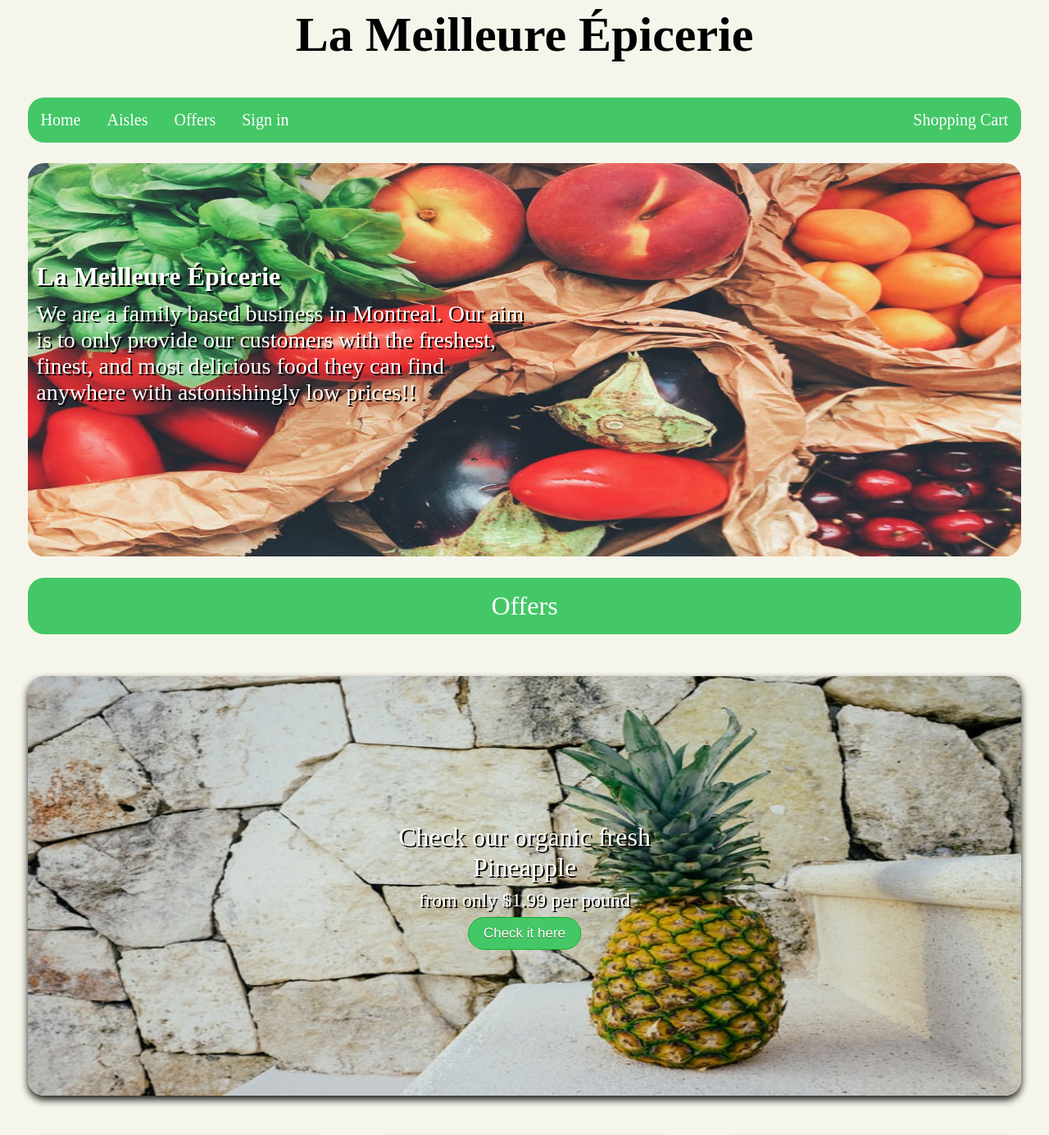
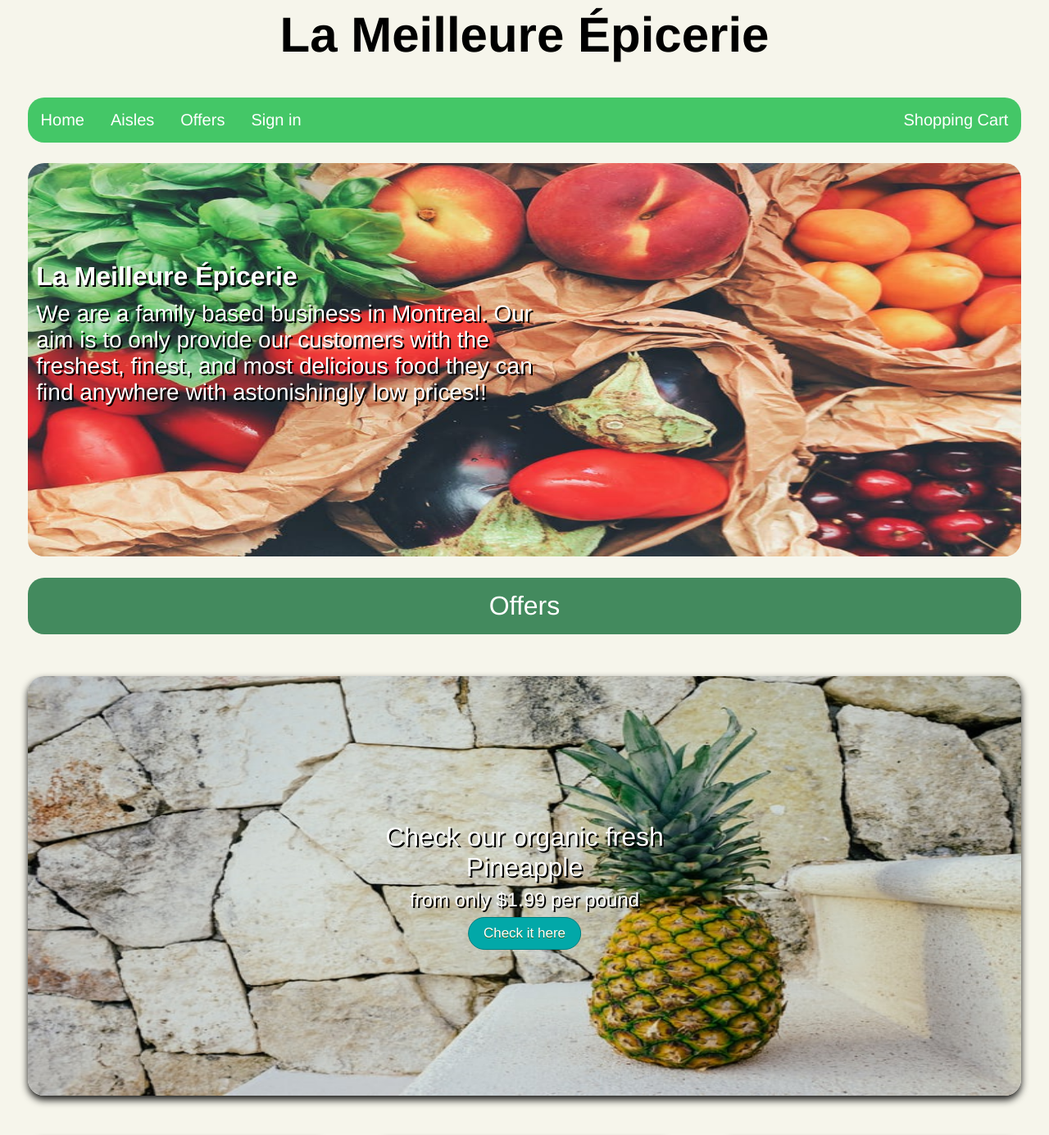
Before and after one commit to Adamo-O/Grocery-Store-Website, a PHP site: page /HTML/index.html in a window 1280 px wide. Shown: the top 1385 px of the page at 82% size. Run offline with PHP 8.4, Linux system fonts and the light colour scheme.

Commit message:
Fixed the nav-bar and changed the colours

```diff
--- a/CSS/style.css
+++ b/CSS/style.css
@@ -1,5 +1,6 @@
 body {
     background-color: #F6F5EB;
+    font-family: Helvetica, sans-serif;
 }
 
 /*Header*/
@@ -91,7 +92,7 @@ body {
 /*Offers Section*/
 
 .section-title {
-    background-color: #44c767;
+    background-color: #438a5e;
     border-radius: 20px;
     color: #ffffff;
     padding: 1rem 1.5rem;
@@ -150,9 +151,9 @@ normally */
 }
 
 .check {
-    background-color:#44c767;
+    background-color:#02a8a8;
 	border-radius:28px;
-	border:1px solid #18ab29;
+	border:1px solid #007e7e;
 	display:inline-block;
 	cursor:pointer;
 	color:#ffffff;
@@ -166,7 +167,7 @@ normally */
 
 .check:hover {
     background-color: #ffffff;
-    color: #44c767;
+    color: #02a8a8;
 }
 
 /*Remove clear the float so the following section will not include the products*/
@@ -180,7 +181,7 @@ normally */
 #aisles {
     border-radius: 20px;
     margin: 1.6rem;
-    background-color: #44c767;;
+    background-color: #438a5e;
 }
 
 #aisles .section-title {
@@ -205,7 +206,7 @@ normally */
 
 #aisles a:hover {
     background-color: #ffffff;
-    color: #44c767;
+    color: #438a5e;
 }
 
 /*Footer Section*/
@@ -232,7 +233,7 @@ normally */
 }
 
 /*Responsivness of the website*/
-@media screen and (max-width: 915px) {
+@media screen and (max-width: 920px) {
     .banner {
         padding-left: 0;
         text-align: center;
@@ -248,7 +249,7 @@ normally */
     }
 }
 
-@media screen and (max-width: 500px) {
+@media screen and (max-width: 595px) {
     .nav-bar-content a, #right {
         float:none;
     }
```
